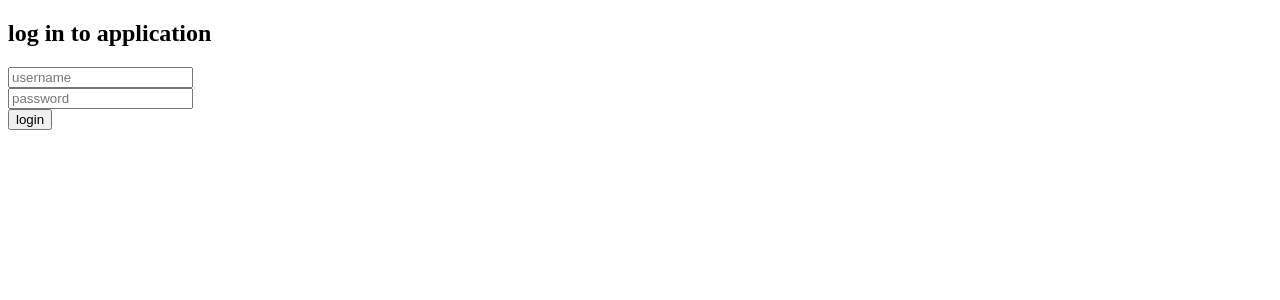
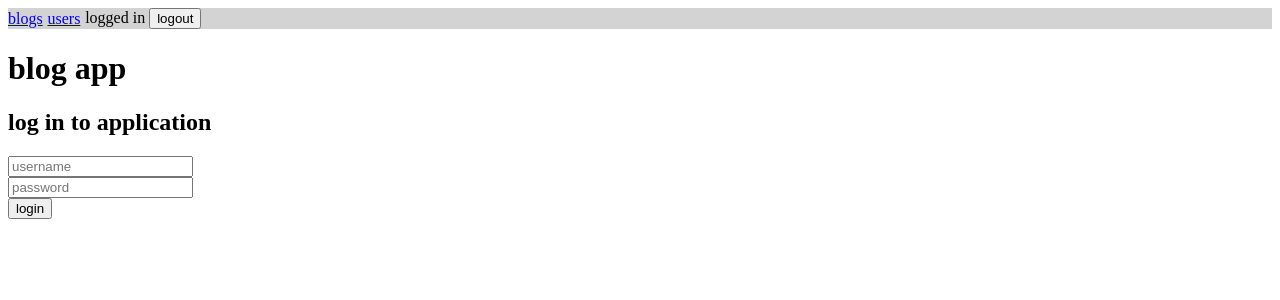
Before and after one commit to daydy225/extended_bloglist_ap-2, a React (Vite) app: page /login in a window 1280 px wide. Shown: the top 300 px of the page. Built offline with nearby package versions, Linux system fonts and the light colour scheme; no server answers.

Commit message:
extended blog app Navigation

```diff
--- a/src/App.jsx
+++ b/src/App.jsx
@@ -11,9 +11,10 @@ import { useUser } from './context/UserContext'
 import BlogList from './components/BlogList'
 import api from './api'
 import { User, UsersContainer } from './components/Users'
-import { Navigate, Route, Routes, useMatch } from 'react-router-dom'
+import { Link, Navigate, Route, Routes, useMatch } from 'react-router-dom'
 import Login from './components/Login'
 import BlogsContainer, { SingleBlogInfo } from './components/BlogContainer'
+import NavMenu from './components/NavMenu'
 
 const App = () => {
   const queryClient = useQueryClient()
@@ -134,8 +135,15 @@ const App = () => {
     match && users?.find(user => user.id === match?.params.id)
 
   return (
+    <>
+      <Notification />
+      <NavMenu />
+      <h1>blog app</h1>
       <Routes>
-      <Route path="/users/:id" element={<User userSelected={userSelected} />} />
+        <Route
+          path="/users/:id"
+          element={<User userSelected={userSelected} />}
+        />
         <Route
           path="/blogs/:id"
           element={
@@ -167,16 +175,6 @@ const App = () => {
           path="/users"
           element={<UsersContainer users={users} isLoading={isUserloading} />}
         />
-      {/* <Route
-        path="/users"
-        element={
-          loggedIn ? (
-            <UsersContainer users={users} isLoading={isUserloading} />
-          ) : (
-            <Navigate replace to="/login" />
-          )
-        }
-      /> */}
         <Route
           path="/login"
           element={
@@ -192,6 +190,7 @@ const App = () => {
           }
         />
       </Routes>
+    </>
   )
 }
 
--- a/src/components/BlogContainer.jsx
+++ b/src/components/BlogContainer.jsx
@@ -1,5 +1,4 @@
 import React from 'react'
-import { LoggedContainer } from './LoggedInContainer'
 import { useUser } from '../context/UserContext'
 import BlogList from './BlogList'
 import { useMatch } from 'react-router-dom'
@@ -12,10 +11,9 @@ const BlogsContainer = ({
   addBlogs,
   updateBlogs,
 }) => {
-  const { user, logout } = useUser()
+  const { user } = useUser()
   return (
     <>
-      <LoggedContainer user={user} logout={logout} />
       {isLoading ? (
         <div>loading...</div>
       ) : (
@@ -28,19 +26,16 @@ const BlogsContainer = ({
           user={user}
         />
       )}
-      {/* <div>BlogContainer</div> */}
     </>
   )
 }
 
 export const SingleBlogInfo = ({ blogs, update }) => {
-  const { user, logout } = useUser()
   const match = useMatch('/blogs/:id')
   const blogSelected =
     match && blogs?.find(blog => blog.id === match?.params.id)
   return (
     <>
-      <LoggedContainer user={user} logout={logout} />
       {blogSelected ? (
         <>
           <h2>{blogSelected.title}</h2>
--- a/src/components/LoggedInContainer.jsx
+++ /dev/null
@@ -1,14 +0,0 @@
-import Notification from './Notification'
-
-export const LoggedContainer = ({ user, logout }) => {
-  return (
-    <>
-      <h2>blogs</h2>
-      <Notification />
-      <p>{user?.name} logged in</p>
-      <button type="button" onClick={() => logout()}>
-        logout
-      </button>
-    </>
-  )
-}
--- /dev/null
+++ b/src/components/NavMenu.jsx
@@ -0,0 +1,40 @@
+import { Link } from 'react-router-dom'
+import { useUser } from '../context/UserContext'
+
+const NavMenu = () => {
+  const { user, logout } = useUser()
+
+  return (
+    <div
+      style={{
+        width: '100%',
+        backgroundColor: '#d3d3d3',
+        display: 'flex',
+        alignItems: 'center',
+      }}
+    >
+      <span>
+        <Link to="/">blogs</Link>
+      </span>
+      <span style={{ marginLeft: '0.3rem', marginRight: '0.3rem' }}>
+        <Link to="/users">users</Link>
+      </span>
+      <LoggedContainer user={user} logout={logout} />
+    </div>
+  )
+}
+
+const LoggedContainer = ({ user, logout }) => {
+  return (
+    <>
+      <span>
+        {user?.name} logged in{' '}
+        <button type="button" onClick={() => logout()}>
+          logout
+        </button>
+      </span>
+    </>
+  )
+}
+
+export default NavMenu
--- a/src/components/Users.jsx
+++ b/src/components/Users.jsx
@@ -2,13 +2,10 @@ import React from 'react'
 import Notification from './Notification'
 import { Link } from 'react-router-dom'
 import { useUser } from '../context/UserContext'
-import { LoggedContainer } from './LoggedInContainer'
 
 export const UsersContainer = ({ users, isLoading }) => {
-  const { user, logout } = useUser()
   return (
     <>
-      <LoggedContainer user={user} logout={logout} />
       <h2>Users</h2>
       {isLoading ? <div>loading...</div> : <UserTable users={users} />}
     </>
```
Also changed, not shown: 1 other file (tests, documents, lock files or other folders). Lines whose indentation alone changed are shown as unchanged.
